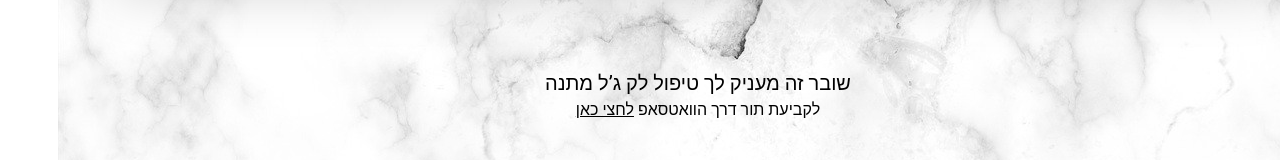
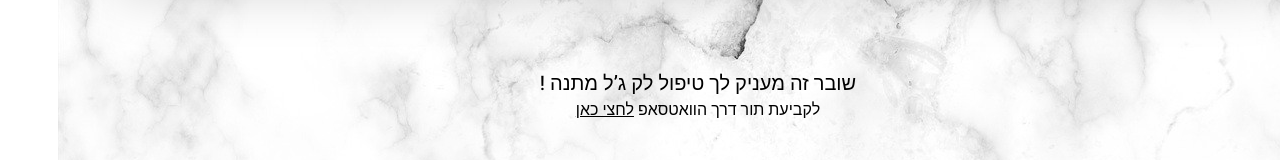
Before and after one commit to OriGuyUniqueDev/leeGiftCard, a React (Vite) app: page / in a window 1280 px wide. Shown: the part 380-540 px from the top of the page. Built offline with nearby package versions, Linux system fonts and the light colour scheme.

Commit message:
add animation

```diff
--- a/src/App.tsx
+++ b/src/App.tsx
@@ -12,6 +12,7 @@ export default function App() {
         src={logoSrc}
         alt="Lee Malka Consmetics Logo"
         width="200rem"
+        className="third"
       />
     </MainContainer>
   );
--- a/src/index.css
+++ b/src/index.css
@@ -6,3 +6,25 @@
 main {
   background-image: url("/src/assets/bg.png");
 }
+
+@keyframes fadeIn {
+  0% {
+    opacity: 0;
+  }
+  100% {
+    opacity: 1;
+  }
+}
+.first {
+  opacity: 0;
+  animation: fadeIn 1.5s forwards;
+}
+.second {
+  opacity: 0;
+
+  animation: fadeIn 0.75s 0.75s forwards;
+}
+.third {
+  opacity: 0;
+  animation: fadeIn 0.75s 1.5s forwards;
+}
--- a/src/pages/main/components/CircleMaskIcon.tsx
+++ b/src/pages/main/components/CircleMaskIcon.tsx
@@ -5,7 +5,7 @@ interface CircleMaskIconProps {}
 
 const CircleMaskIcon: FunctionComponent<CircleMaskIconProps> = () => {
   return (
-    <div className="rounded-full w-[7.375rem] h-[7.375rem] bottom-40 bg-white absolute  flex items-center justify-center   ">
+    <div className=" rounded-full w-[7.375rem] h-[7.375rem] bottom-40 bg-white absolute  flex items-center justify-center   ">
       <div className="w-[6.375rem] h-[6.375rem] bg-[#C09D9C] rounded-full shadow-xl flex items-center justify-center ">
         <img
           src={giftSrc}
--- a/src/pages/main/components/DescAndConnect.tsx
+++ b/src/pages/main/components/DescAndConnect.tsx
@@ -5,8 +5,10 @@ interface DescAndConnectProps {}
 const DescAndConnect: FunctionComponent<DescAndConnectProps> = () => {
   return (
     <div className="text-center">
-      <p className="text-xl font-me">שובר זה מעניק לך טיפול לק ג’ל מתנה</p>
-      <p>
+      <p className="text-xl font-medium second">
+        שובר זה מעניק לך טיפול לק ג’ל מתנה !
+      </p>
+      <p className="third">
         לקביעת תור דרך הוואטסאפ{" "}
         <a
           className="underline"
--- a/src/pages/main/components/Greeting.tsx
+++ b/src/pages/main/components/Greeting.tsx
@@ -4,7 +4,7 @@ interface GreetingProps {}
 
 const Greeting: FunctionComponent<GreetingProps> = () => {
   return (
-    <div className="text-center text-2xl font-medium">
+    <div className=" text-center text-2xl font-medium">
       <h1>יאנה,</h1>
       <p>
         יום הולדת שמח <div className="animate-bounce inline-block">❤️</div>
--- a/src/pages/main/components/TextBubble.tsx
+++ b/src/pages/main/components/TextBubble.tsx
@@ -6,7 +6,7 @@ interface TextBubbleProps {}
 
 const TextBubble: FunctionComponent<TextBubbleProps> = () => {
   return (
-    <div className="bg-white drop-shadow-2xl text-black shadow-black w-11/12 h-52 rounded-2xl mt-36 z-40 flex flex-col items-center justify-center relative">
+    <div className="first  bg-white drop-shadow-2xl text-black shadow-black w-11/12 h-52 rounded-2xl mt-36 z-40 flex flex-col items-center justify-center relative  ">
       <CircleMaskIcon />
       <Greeting />
     </div>
```
